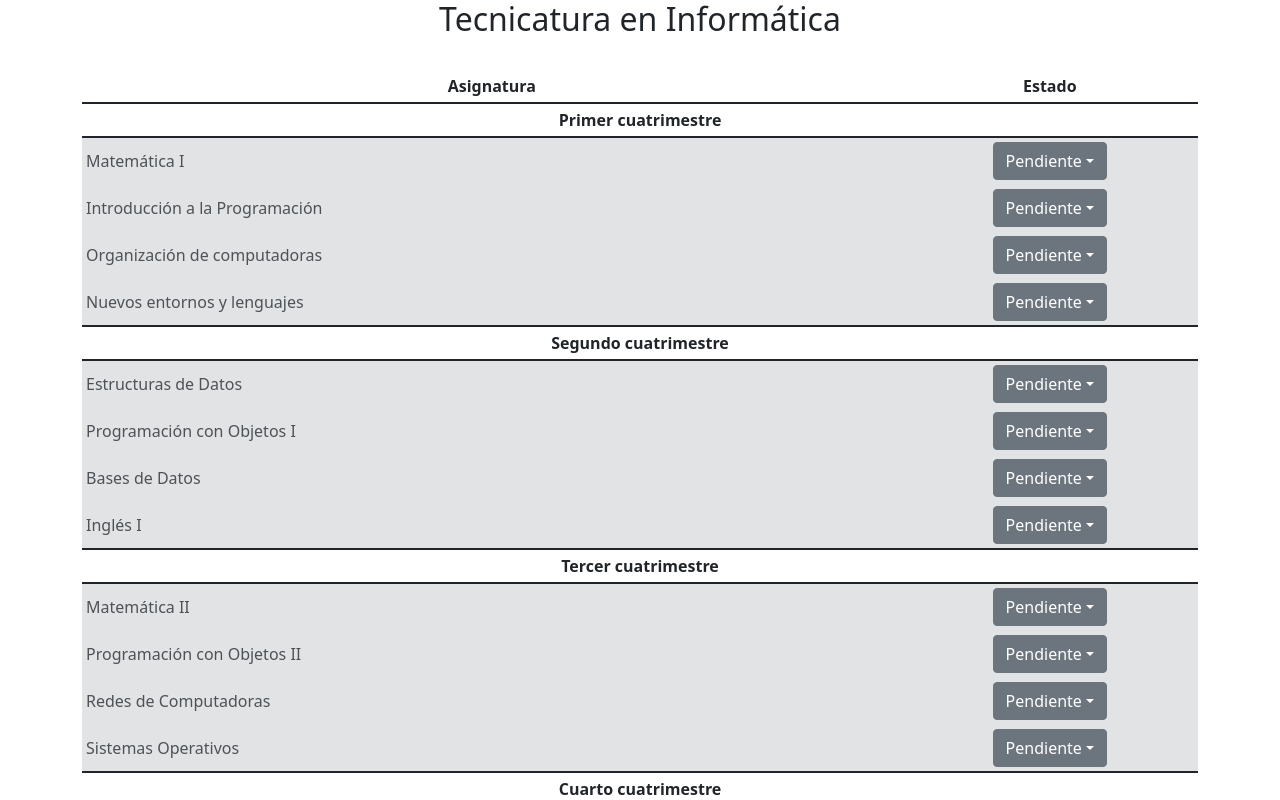
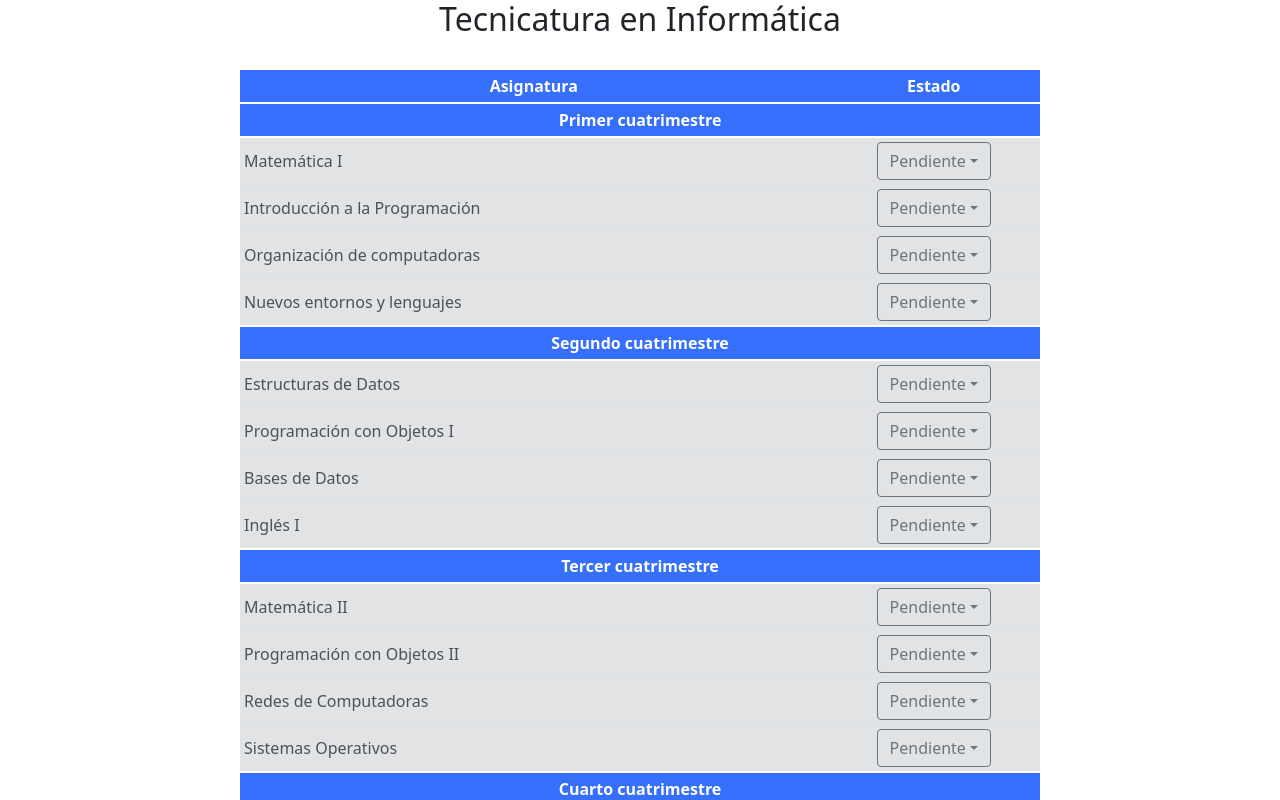
Before and after one commit to fernandobouchet/ProgresoLicenciaturaInformatica, a React (Create React App) app: page / in a window 1280 px wide. Both pictures are taken after a click on the button "Tecnicatura en Informática". Shown: the top 800 px of the page. Built offline with nearby package versions, Linux system fonts and the light colour scheme; the HTML template or start-up script is replaced by a standard one.

Commit message:
Added more styling to 'Table'

```diff
--- a/src/components/Buttons.js
+++ b/src/components/Buttons.js
@@ -14,11 +14,11 @@ const Buttons = (props) => {
         id="dropdown-item-button"
         title={state}
         variant={
-          state === 'En curso'
-            ? 'primary'
+          state === 'Cursando'
+            ? 'outline-primary'
             : state === 'Aprobada'
-            ? 'success'
-            : 'secondary'
+            ? 'outline-success'
+            : 'outline-secondary'
         }
       >
         <Dropdown.Item
@@ -30,10 +30,10 @@ const Buttons = (props) => {
         </Dropdown.Item>
         <Dropdown.Item
           as="button"
-          value={'En curso'}
+          value={'Cursando'}
           onClick={(e) => handleClick(e)}
         >
-          En curso
+          Cursando
         </Dropdown.Item>
         <Dropdown.Item
           as="button"
--- a/src/components/Table.js
+++ b/src/components/Table.js
@@ -8,7 +8,7 @@ const TablaMaterias = (props) => {
   const { Materias, changeCourseState } = props;
 
   return (
-    <Table hover size="sm">
+    <StyledTable hover size="sm">
       <thead>
         <tr>
           <th>Asignatura</th>
@@ -43,7 +43,7 @@ const TablaMaterias = (props) => {
           </React.Fragment>
         );
       })}
-    </Table>
+    </StyledTable>
   );
 };
 
@@ -53,13 +53,13 @@ const StyledTrCourses = styled.tr`
   background-color: ${(props) =>
     props.state === 'Aprobada'
       ? '#d1e7dd'
-      : props.state === 'En curso'
+      : props.state === 'Cursando'
       ? '#cfe2ff'
       : '#e2e3e5'};
   color: ${(props) =>
     props.state === 'Aprobada'
       ? '#295c3e'
-      : props.state === 'En curso'
+      : props.state === 'Cursando'
       ? '#1e4298'
       : '#4d5257'};
 `;
@@ -68,3 +68,11 @@ const StyledTCourses = styled.td`
   vertical-align: middle;
   text-align: left;
 `;
+
+const StyledTable = styled(Table)`
+  max-width: 800px;
+  margin: auto;
+  background: #376ffd;
+  color: white;
+  font-weight: 400;
+`;
```
